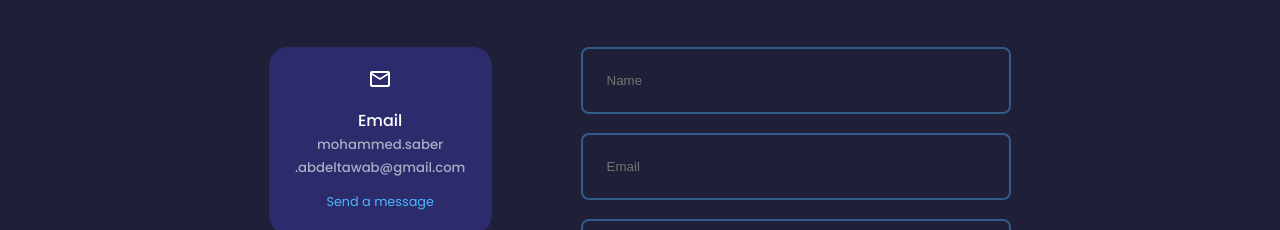
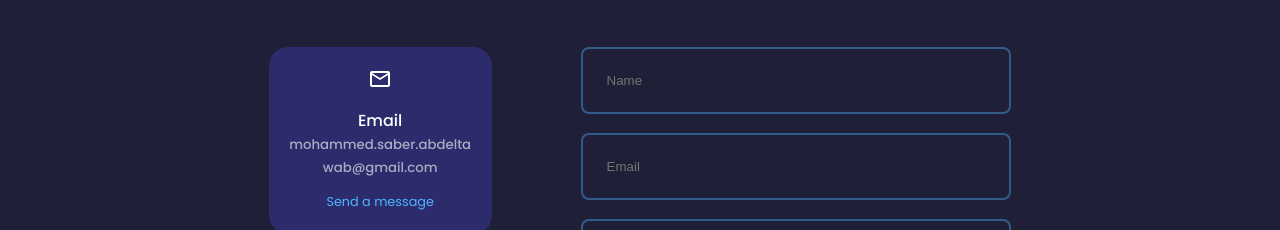
Before and after one commit to MohamedSaber55/portfolio, a React (Create React App) app: page / in a window 1280 px wide. Shown: the part 5420-5650 px from the top of the page. Built offline with nearby package versions, Linux system fonts and the light colour scheme.

Commit message:
third commit

```diff
--- a/src/components/Contact/Contact.jsx
+++ b/src/components/Contact/Contact.jsx
@@ -51,8 +51,7 @@ const Contact = () => {
                     <article className="contact__option">
                         <MdOutlineEmail className='contact__option-icon' />
                         <h4>Email</h4>
-                        <h5>mohammed.saber
-                            .abdeltawab@gmail.com</h5>
+                        <h5>mohammed.saber.abdeltawab@gmail.com</h5>
                         <a href="mailto:mohammed saber.abdeltawab@gmail.com" target="_blank" rel="noreferrer">Send a message</a>
                     </article>
                     <article className="contact__option">
--- a/src/components/Contact/contact.css
+++ b/src/components/Contact/contact.css
@@ -23,6 +23,7 @@
 
 .contact__option h5 {
     color: var(--color-light);
+    word-wrap: break-word;
 }
 
 .contact__option:hover {
```
